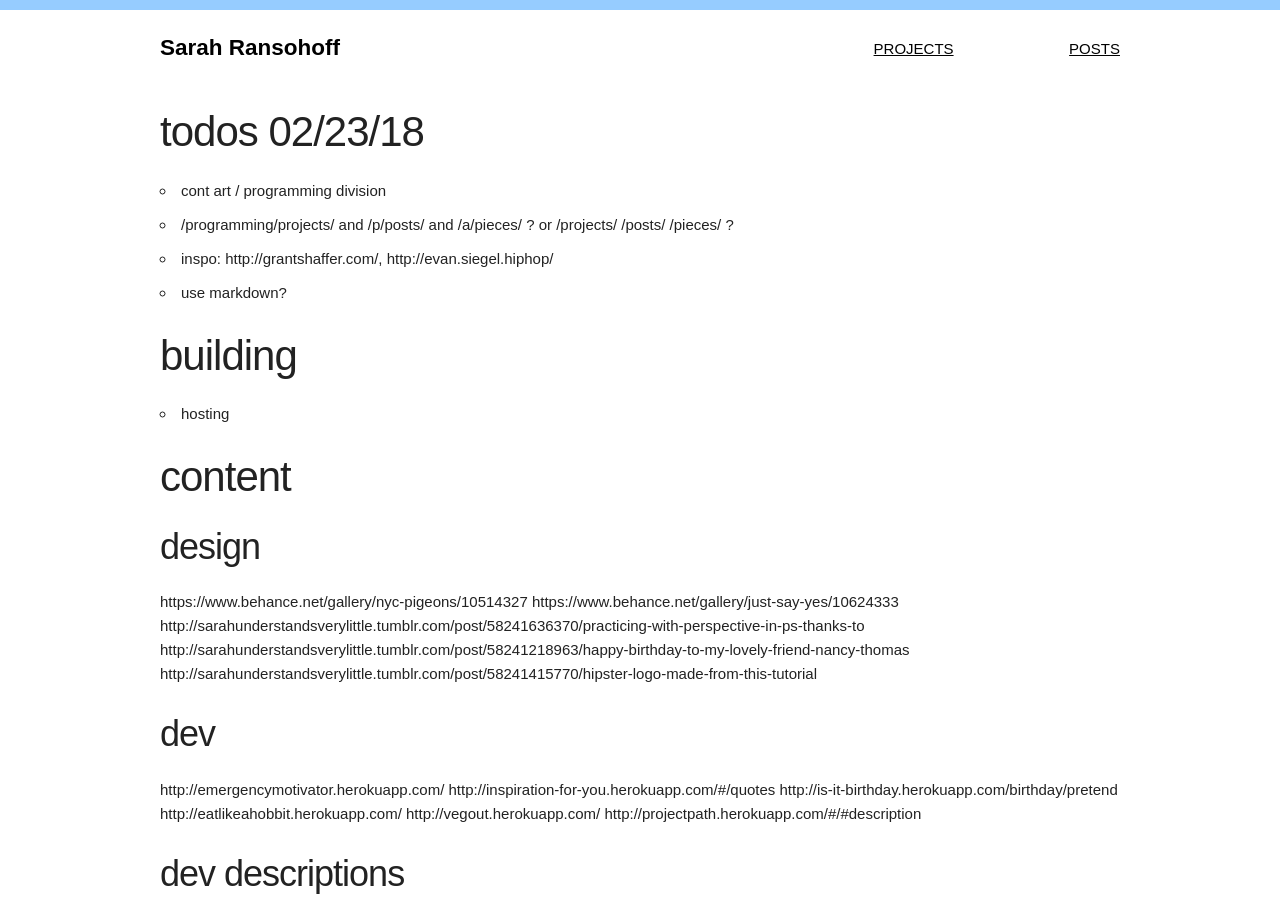
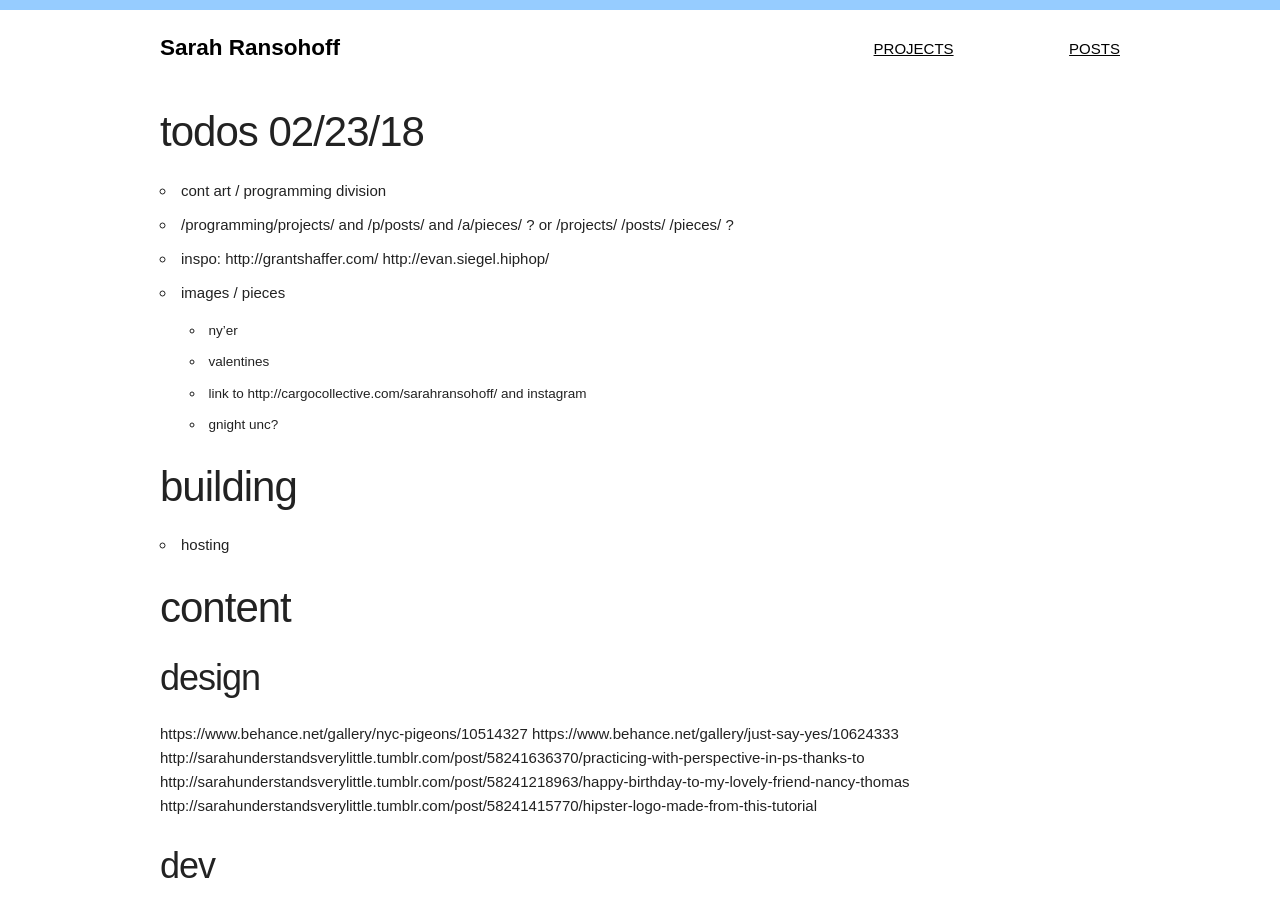
Before and after one commit to sranso/sranso.github.io, a Jekyll site: the page built from docs/todos.md, in a window 1280 px wide and 900 px high. Built offline with Jekyll 4.4.1, drawn with Linux system fonts in a browser that asks for light colours; nearby versions of some CDN libraries; our own code applies the rules of GitHub Pages for plain Markdown files.

Commit message:
keep track of todosg

```diff
--- a/docs/todos.md
+++ b/docs/todos.md
@@ -1,8 +1,12 @@
 ## todos 02/23/18
 - cont art / programming division
 - /programming/projects/ and /p/posts/ and /a/pieces/ ? or /projects/ /posts/ /pieces/ ?
-- inspo: http://grantshaffer.com/, http://evan.siegel.hiphop/
-- use markdown?
+- inspo: http://grantshaffer.com/ http://evan.siegel.hiphop/
+- images / pieces
+  - ny'er
+  - valentines
+  - link to http://cargocollective.com/sarahransohoff/ and instagram
+  - gnight unc?
 
 ## building
 - hosting
```
